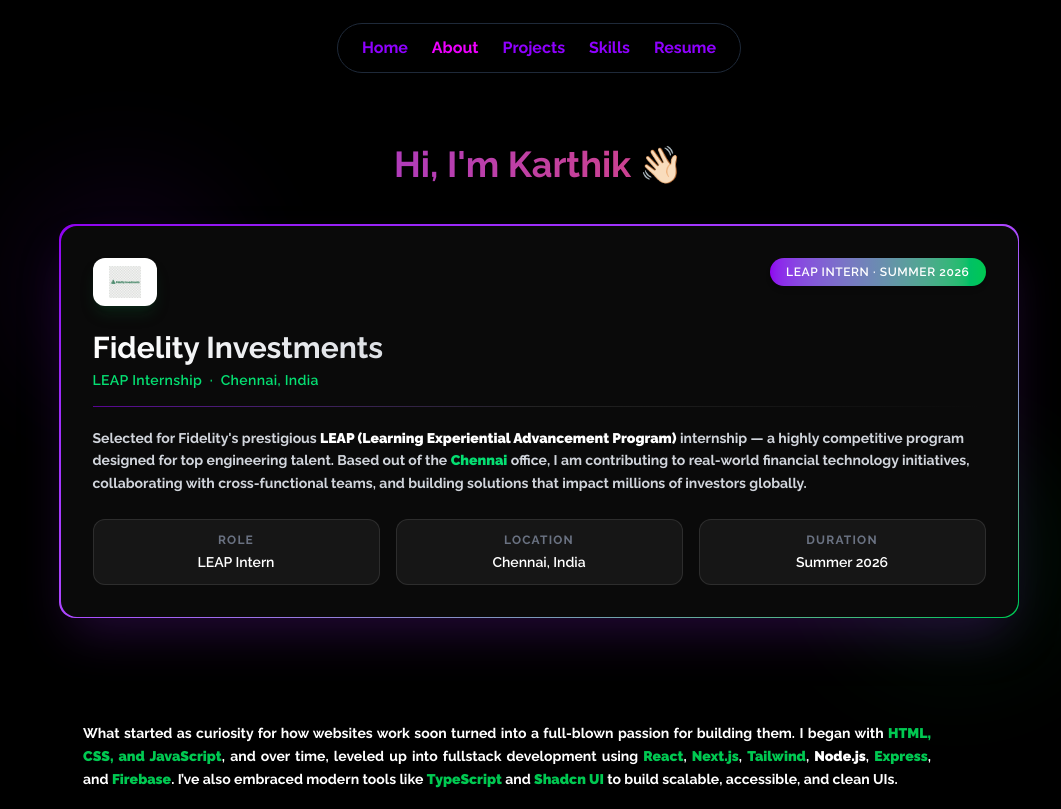
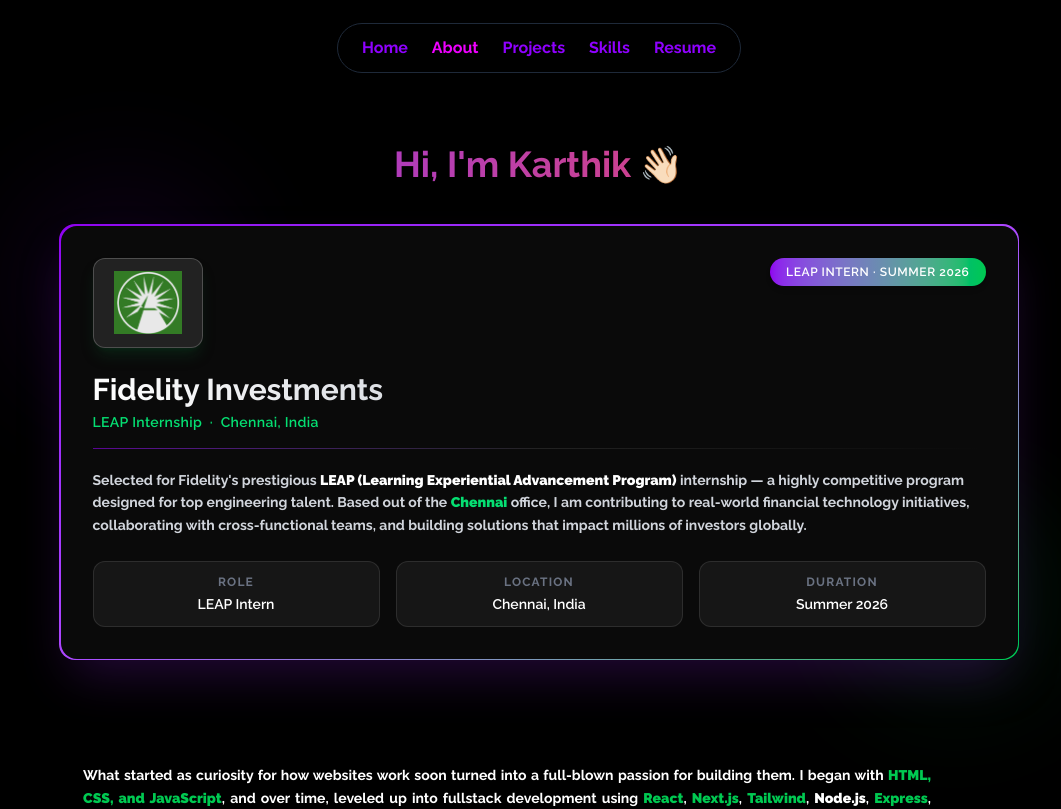
Before and after one commit to karthikvishal-s/portfolio_2, a React (Vite) app: page /about in a window 1280 px wide. Shown: the top 809 px of the page, without its empty margins (101-1162 px from the left). Built offline with nearby package versions, Linux system fonts and the light colour scheme; a web font is replaced by a local one.

Commit message:
Added new logo for Fidelity

```diff
--- a/src/pages/About.tsx
+++ b/src/pages/About.tsx
@@ -48,8 +48,8 @@ const About = () => {
               <div className="flex flex-col sm:flex-row items-center sm:items-start justify-between gap-4 mb-6">
                 <div className="flex items-center gap-4">
                   {/* Logo pill */}
-                  <div className="bg-white rounded-xl px-4 py-2 flex items-center shadow-lg shadow-green-900/30">
-                    <img src={fidelityLogo} alt="Fidelity Investments" className="h-8 object-contain" />
+                  <div className="bg-white/10 border border-white/20 rounded-xl px-5 py-3 flex items-center shadow-lg shadow-green-900/30 backdrop-blur-sm">
+                    <img src={fidelityLogo} alt="Fidelity Investments" className="h-16 object-contain opacity-90" />
                   </div>
                 </div>
                 {/* Internship badge */}
```
Also changed, not shown: src/assets/fidelity_logo.png.
